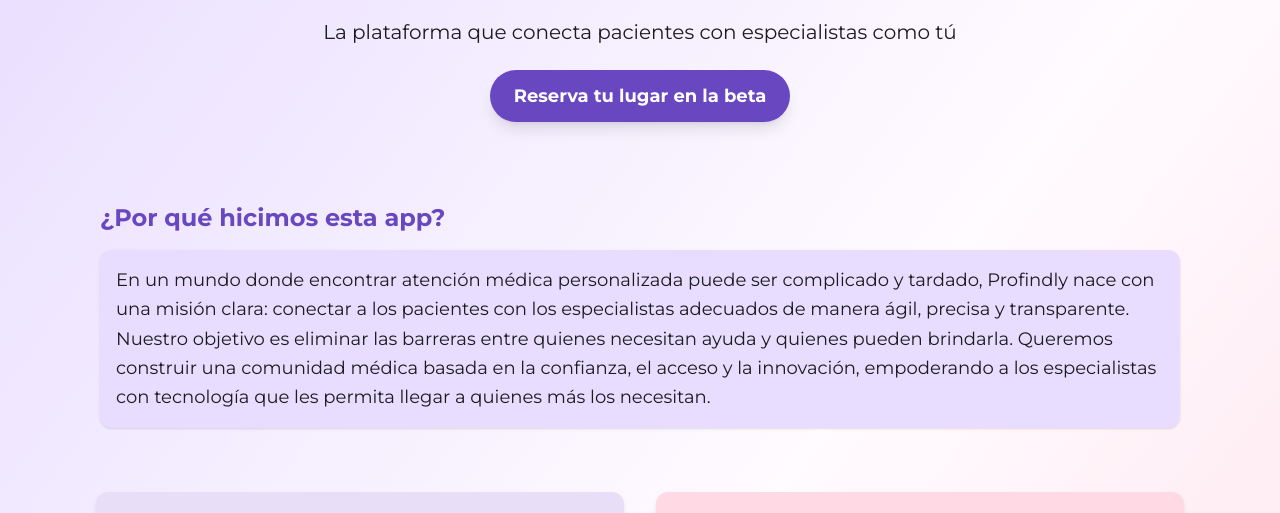
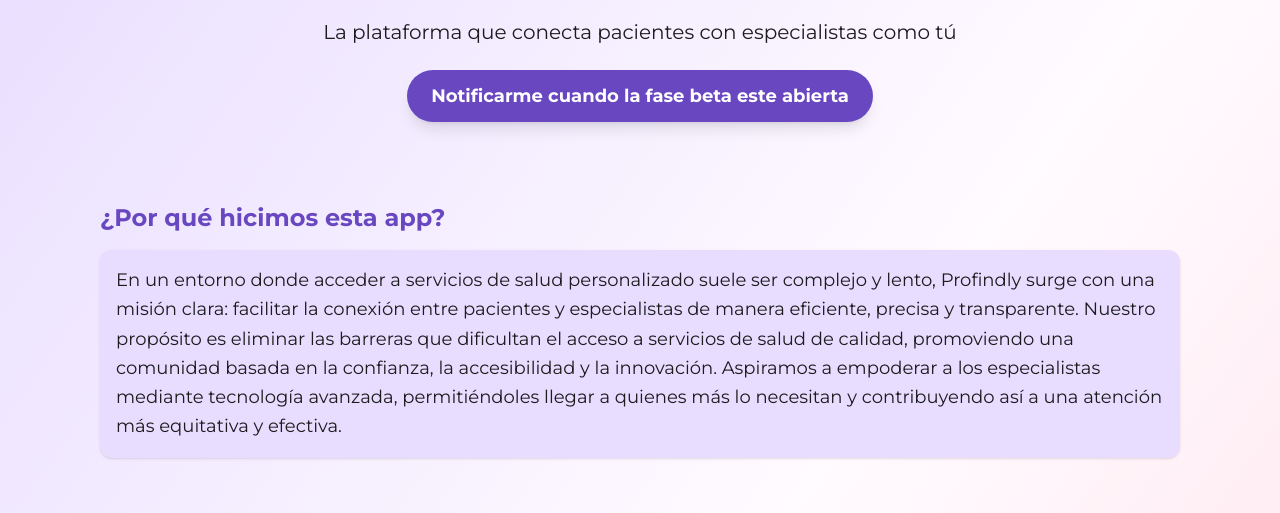
Before and after one commit to AlanBar13/profindly-web, an Astro site: page / in a window 1280 px wide. Shown: the part 174-687 px from the top of the page. Built offline with nearby package versions, Linux system fonts and the light colour scheme; Astro itself is replaced by a stand-in of ours.

Commit message:
feat: update text in Form, LandingHero, and Purpose components for clarity and engagement

```diff
--- a/src/components/Form.tsx
+++ b/src/components/Form.tsx
@@ -83,7 +83,7 @@
         className="mt-12 sm:mt-20 max-w-lg w-full mx-auto animate-fade-in-up delay-700 relative z-10 px-2 sm:px-4"
       >
         <h2 className="text-2xl sm:text-3xl font-bold mb-6 text-[var(--primary)] text-center">
-          Reserva tu lugar
+          Para ser notificado cuando abramos la fase beta llena el siguiente formulario
         </h2>
         <form
           className="flex flex-col gap-4 bg-[var(--primaryContainer)]/80 dark:bg-[var(--primaryContainer)]/30 rounded-xl shadow-lg p-4 sm:p-8 border border-[var(--outlineVariant)]"
--- a/src/components/LandingHero.astro
+++ b/src/components/LandingHero.astro
@@ -14,6 +14,6 @@
   <a
     href="#form"
     class="bg-[var(--primary)] text-[var(--onPrimary)] px-4 py-3 sm:px-6 rounded-full text-base sm:text-lg font-semibold shadow-lg hover:bg-[var(--primaryContainer)] hover:text-[var(--onPrimaryContainer)] transition-colors duration-200 inline-block animate-bounce-short"
-    >Reserva tu lugar en la beta</a
+    >Notificarme cuando la fase beta este abierta</a
   >
 </section>
--- a/src/components/Purpose.astro
+++ b/src/components/Purpose.astro
@@ -5,13 +5,14 @@
   <p
     class="text-[var(--onBackground)] text-sm sm:text-lg leading-relaxed bg-[var(--primaryContainer)] rounded-xl p-3 sm:p-4 shadow-sm animate-fade-in delay-400"
   >
-    En un mundo donde encontrar atención médica personalizada puede ser
-    complicado y tardado, Profindly nace con una misión clara: conectar a los
-    pacientes con los especialistas adecuados de manera ágil, precisa y
-    transparente. Nuestro objetivo es eliminar las barreras entre quienes
-    necesitan ayuda y quienes pueden brindarla. Queremos construir una comunidad
-    médica basada en la confianza, el acceso y la innovación, empoderando a los
-    especialistas con tecnología que les permita llegar a quienes más los
-    necesitan.
+    En un entorno donde acceder a servicios de salud personalizado suele ser
+    complejo y lento, Profindly surge con una misión clara: facilitar la
+    conexión entre pacientes y especialistas de manera eficiente, precisa y
+    transparente. Nuestro propósito es eliminar las barreras que dificultan el
+    acceso a servicios de salud de calidad, promoviendo una comunidad basada en
+    la confianza, la accesibilidad y la innovación. Aspiramos a empoderar a los
+    especialistas mediante tecnología avanzada, permitiéndoles llegar a quienes
+    más lo necesitan y contribuyendo así a una atención más equitativa y
+    efectiva.
   </p>
 </section>
```
